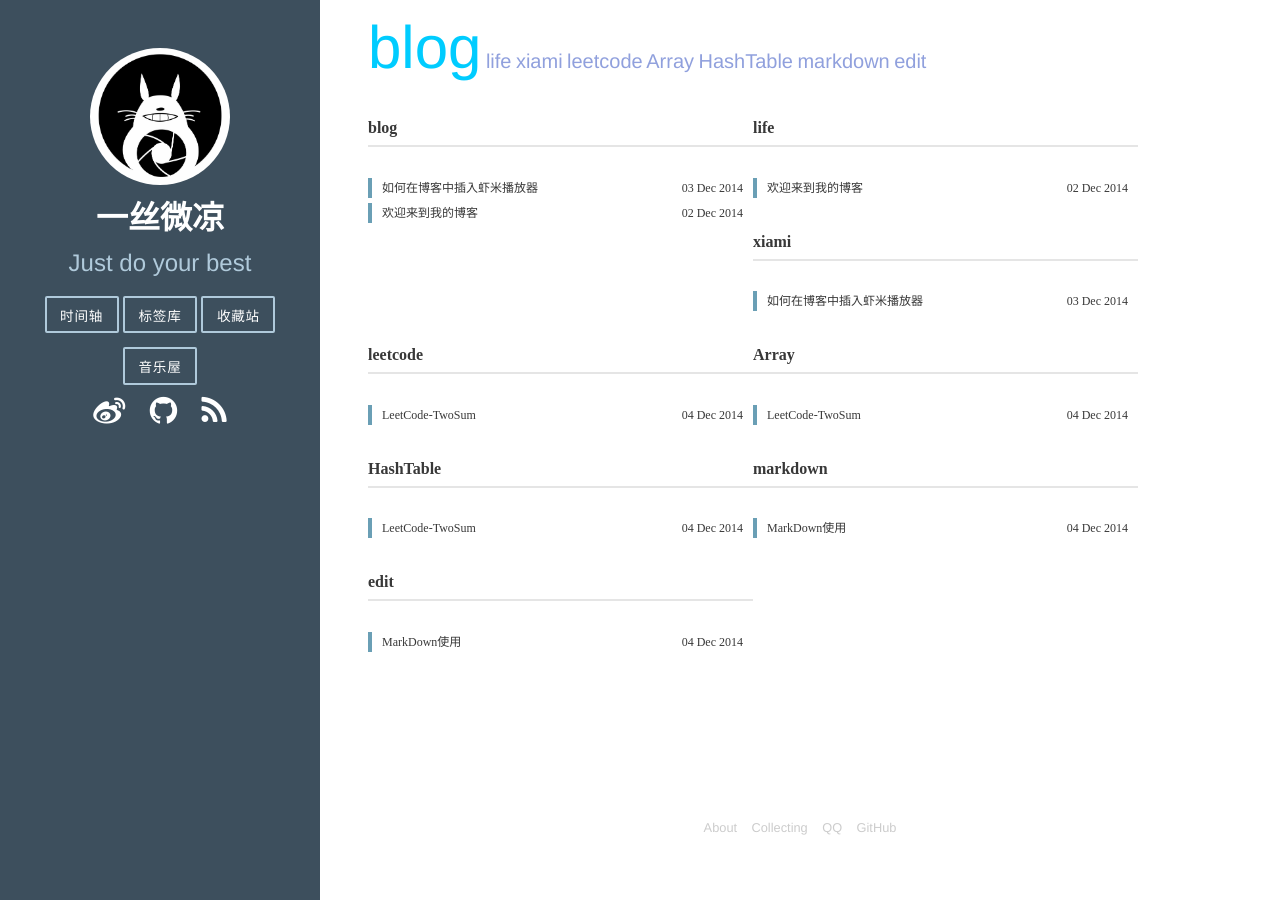
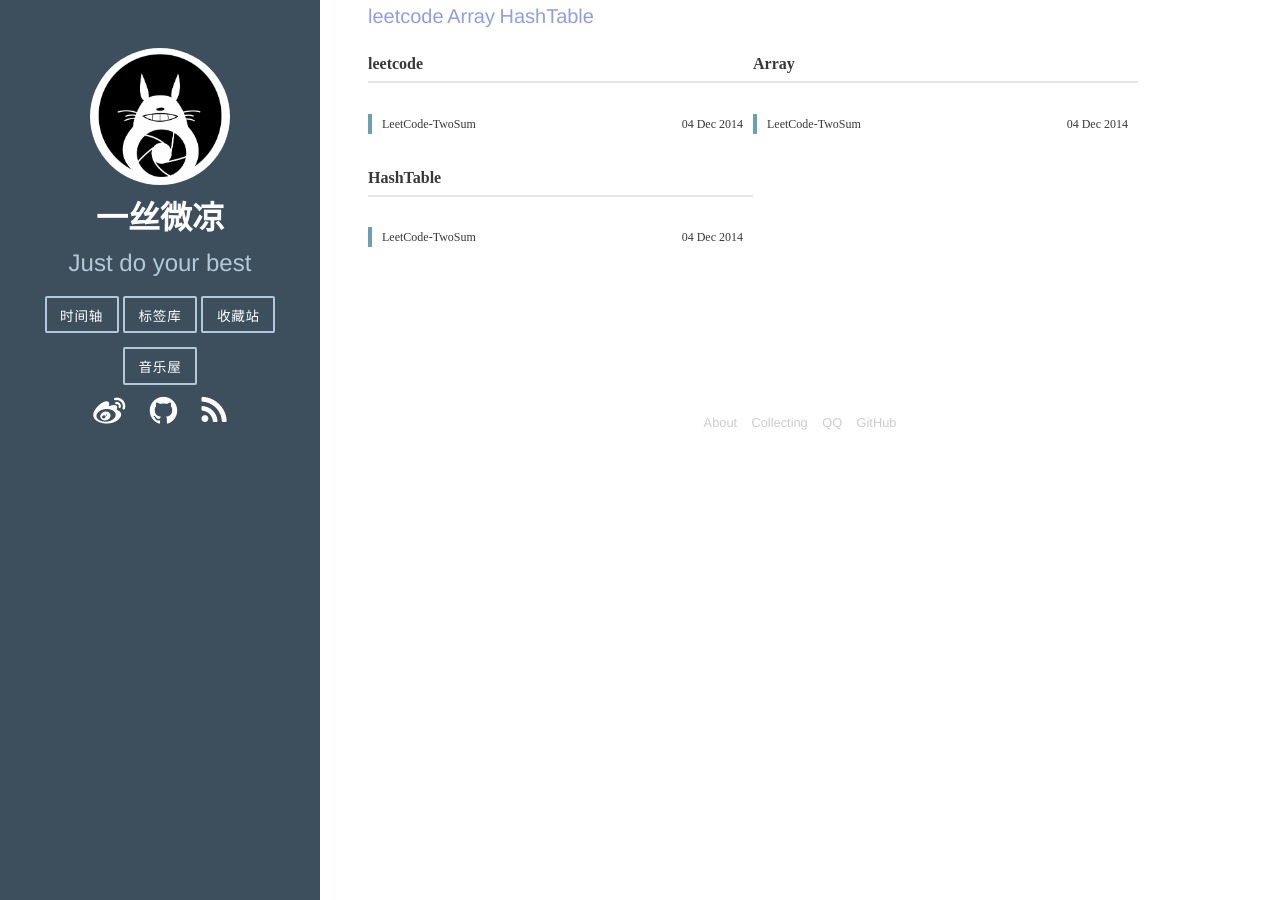
Before and after one commit to hexo2hexo/xwzpp.github.io, a Jekyll site: the page built from Public/tag.html, in a window 1280 px wide. Built offline with Jekyll 4.4.1, drawn with Linux system fonts in a browser that asks for light colours; Markdown is read by kramdown in place of the engine named in the settings; some of the changed lines change nothing that is shown.

Commit message:
2014-12-4

```diff
--- a/_posts/2014-12-02-welcome-to-my-blog.md
+++ /dev/null
@@ -1,26 +0,0 @@
----
-layout: post
-title:  欢迎来到我的博客
-description: "Welcoome to my blog"
-category: love
-avatarimg: "/img/touxiang.jpg"
-tags : [blog,life]
-duoshuo: true
----
-![](/img/welcome-to-my-blog/1.jpg)
->题记：这里有自己的成长，也有自己的期望。
-
-<!-- more -->
-
-##回望来时的路
-&emsp;&emsp;时光飞逝，转眼就已经是研二了，看着师兄们一个个辛苦的在找工作，感慨万分。回想自己在这几年中微不足道的努力，顿时感到一阵汗颜。
-偶然看到一篇博客中写道，很多事物和人,我们都会感慨原来的美好、遗憾的是后来才发现,后悔很多很多的东西，或许让我感觉到应该珍惜的是现在.
-
-##前行中的风景
-&emsp;&emsp;以前也弄过博客来记录自己的想法，但是一直未能坚持下来，如今“从操旧业”，看着以前写的博客，顿时发现自己成长了许多。从以前只会转载，到现在的会有自己的原创
-；从以前的随便写写，到现在的精心思考；也许是时候再次折腾折腾博客了。
-
-##山顶的远望
-&emsp;&emsp;生活不易，且行且珍惜。
-
-<embed src="http://www.xiami.com/widget/10863907_1773451930/singlePlayer.swf" type="application/x-shockwave-flash" width="257" height="33" wmode="transparent"></embed>
--- a/_posts/2014-12-03-insert-xiami-to-blog.md
+++ /dev/null
@@ -1,28 +0,0 @@
----
-layout: post
-title:	如何在博客中插入虾米播放器
-description: "在博客中插入虾米播放器"
-category: project
-avatarimg: "/img/insert-xiami-to-blog/touxiang.jpg"
-tags : [blog,xiami]
-duoshuo: true
----
->在博客中插入虾米播放器简单的方法主要分为以下三步:<br>
->1.搜索要插入的音乐<br>
->2.获取音乐播放器的flash代码<br>
->3.插入到指定的html文件中<br>
-
-<!-- more -->
-
-##搜索插入的音乐
-在搜索框中输入音乐名，得到如下的结果界面：<br>
-![](/img/insert-xiami-to-blog/1.jpg)
-
-##获取音乐播放器的代码
-然后点击“转帖”得到分享界面:<br>
-![](/img/insert-xiami-to-blog/2.jpg)
-
-##插入到html文件中
-点击复制html代码，将其直接插入到你的博客html代码中即可
-
-非常简便易行,妈妈再也不用担心我不能分享音乐了
--- a/_posts/2014-12-04-leetcode-two-sum.md
+++ b/_posts/2014-12-04-leetcode-two-sum.md
@@ -24,7 +24,7 @@
 ##解题思路
 该题是在给定一个数组中，搜索是否存在两个数的和等于给定的值。如果存在，则返回两个数的数组下标。如果采用“暴搜”，则时间复杂度为`O(n^2)`,为了降低时间复杂度，显然是需要在查询方面做文章，因此可以采用**散列**存储。
 
-散列是将给定的值转变为一个数组的下标，即散列码，然后在数组中存放值的List。在JAVA中,散列码的求解采用`HashCode()`函数。具有散列功能的`Collections`容器有以下四种:`HashMap`,`LinkedHashMap`,`HashSet`和`LinkedHashSet`，因此本文采用`HashMap`实现散列功能，是的时间复杂度变为`O(n)`。
+散列是将给定的值转变为一个数组的下标，即散列码，然后在数组中存放值的List。在JAVA中,散列码的求解采用`HashCode()`函数。具有散列功能的`Collections`容器有以下四种:`HashMap`,`LinkedHashMap`,`HashSet`和`LinkedHashSet`，因此本文采用`HashMap`实现散列功能，使得时间复杂度变为`O(n)`。
 
 ##算法代码
 代码采用JAVA实现：
--- a/_posts/2014-12-04-mark-down.md
+++ /dev/null
@@ -1,227 +0,0 @@
----
-layout: post
-title:  MarkDown使用
-description: "use markdown"
-category: markdown
-avatarimg: "/img/mark-down/touxiang.jpg"
-tags : [markdown,edit]
-duoshuo: true
----
-##引言
-MarkDown的目标是实现`易读易写`。它用来作为一种网络内容的写作语言。但是我们不是要用它来取代HTML，而是它能让文档更容易阅读、编写。
-
-参考图灵社区[MarkDown语言说明（详解版）][1]。
-<!-- more -->
-##标题
-MarkDown支持的标语语法有以下两种：`Setext`和`Atx`
-####Setext形式
-主要采用底线的形式表示，利用`=`(一级标题)和`-`(二级标题)，例如：
-
-    一级标题
-	=======
-
-	二级标题
-	-------
-
-任何数量的`=`和`-`都有效果。
-####Atx形式
-Atx形式是通过在前端加入1到6个`#`，从而对应到标题`h1`到`h6`，井字的数量决定了标题的级别，例如：
-
-	#这是h1标题
-
-	##这是h2标题
-
-	####这是h4标题
-##段落、换行和首行缩进
-**段落**是有一个以上相连接的行句组成，段落之间是以空行来进行切分（若一行只包含空白和tab,该行也被视为空行）
-
-**换行**在html中是采用`<br />`标签，在此是通过**行尾加上两个以上的空白构成**
-
-**首行缩进**是在行的最前端插入两个`$emsp;`,从而实现缩进两字。
-
-##区块引言
-MarkDown中的区块引言采用email形式，通过在每行前面添加`>`，例子：
-
-	>这是一个区块引言事例
-	>通过>符号来达到引言的效果。
-
-	>而且也允许只在整个段落的第一行
-	最前面加上>。
-
-当然，在区块中也存在级别的划分，即**引言的引言**，只要根据级别添加不同数量的`>`即可，例子：
-
-	>这里是第一级别
-	>
-	>>这里是第二级别，内嵌的引言
-	>
-	>返回第一级别
-
-在区块引言中也可以使用其他的MarkDown语法，包括标题，列表等，例子：
-
-	>##这是标题
-	>
-	>1.这是列表第一项
-	>2.这是列表第二项
-
-
-##列表
-在MarkDowm中支持有序列表和无序列表。
-
-####无序列表
-无序列表采用`*`,`+`或是`-`作为列表标记：
-
-	* 红
-	* 绿
-	* 蓝
-
-等价于：
-
-	+ 红
-	+ 绿
-	+ 蓝
-
-也等价于：
-
-	- 红
-	- 绿
-	- 蓝
-
-####有序列表
-有序列表采用数字后面接着一个英文句号`.`来表示：
-
-	1. 红
-	2. 绿
-	3. 蓝
-
-##程序代码区块
-和程序相关的写作或是语言原始代码通常会有排版好的程序代码区块，一般不希望采用文本的方式去排版，而是照原有的样子去显示。
-
-在MarkDown中建立程序代码区块很简单，只要简单地**缩进4个空白或是1个tab**即可，例子：
-
-{% highlight c++  %}
-#include<iostream>
-using namespace std;
-int main()
-{
-	cout<<"hello world"<<endl;
-	return 1;
-}
-{% endhighlight %}
-
-##分隔线
-可以在一行中使用**三个或以上的`*`,`-`或是`_`**来建立一个分割线，行内不能有其他东西，一下写法都可以建立分隔符：
-
-	***
-
-	******
-
-	---
-
-	________
-
-##链接
-MarkDown支持两种形式的链接语法，分别为**行内**和**参考**两种。
-####行内链接
-行内形式的链接，是在方块括号后面马上接着括号并插入网址链接，如果你还想要加上链接的title文字，只要在网址后面，用双引号把title文字包起来即可，例子，创建google的链接：
-
-	这里是搜索引擎[google](https://www.google.com)
-
-	这里是搜索引擎[google](https://www.google.com "Title")
-
-当然在上面的链接中可以使用本地的相对路径。
-####参考链接
-参考链接是使用另一个方括号接在链接文字的括号后面，在第二个方括号里面要填入用以辨识链接的标签：
-
-	这里是搜索引擎[google][1]
-	[1]:https://www.google.com
-
-	这里是搜索引擎[google][1]
-	[1]:https://www.google.com "Title"
-
-默认的链接标签功能可以省略指定链接标签，在这种情况下，**链接标签和链接文字会视为相同**，例子：
-
-	这里是搜索引擎[google][]
-	[google]:https://www.google.com
-
-链接的定义可以放在文档中的任何一个地方，可以直接放在链接出现段落的后面，也可以把它放在文档最后面，就像是批注一样。
-
-	I get 10 times more traffic from [Google] [1] than from
-	[Yahoo] [2] or [MSN] [3].
-
-  	[1]: http://google.com/        "Google"
- 	[2]: http://search.yahoo.com/  "Yahoo Search"
-  	[3]: http://search.msn.com/    "MSN Search"
-##自动链接
-MarkDown也支持比较简短的自动链接形式来处理网址和电子邮件信箱，只需要使用**方括号**包起来，例如：
-
-	<http://www.google.com>
-
-	MarkDown会转换成下面的html代码：
-	<a href="http://www.google.com">http://www.google.com</a>
-
-##强调
-MarkDown中使用`*`和`_`作为标记强调字词的符号，主要分为**_倾斜_**和**加粗**。
-####倾斜
-用一个`*`或`_`包围的字词会被变成倾斜，从而在html中被`<em>`标签包围，例子：
-
-	*倾斜*
-
-	_倾斜_
-
-####加粗
-用两个`*`或`_`包围的字词会被加粗，从而在html中被`<strong>`标签包围，例子：
-
-	**加粗**
-
-	__加粗__
-
-如果要在文字前后直接插入普通的星号或底线，可以用反斜杠：
-
-	\*普通的文本\*
-
-##图片引用
-MarkDown中采用和链接相似的语法来标记图片，同样也允许两种样式：**行内**和**参考**。
-####行内
-行内的语法和链接很相似，只是在最前端加上了一个`!`符号，例子：
-
-	![Alt text](/path/img/test.jpg)
-
-	![Alt text](/path/img/test.jpg "title")
-
-####参考
-参考的语法如下所示：
-
-	![Alt text][1]
-	[1]:/path/img/test.jpg
-
-	![Alt text][1]
-	[1]:/path/img/test.jpg "title"
-
-但是，到目前为止，在MarkDown中无法指定图片的宽和高，如果需要的话，可以使用普通的`<img>`标签。
-##转义字符
-如果想在MarkDown中插入以下的普通的符号，需要使用`\`进行转义:
-
-	\   反斜杠  --> \\
-	`   反引号  --> \`
-	*   星号    --> \*
-	_   底线    --> \_
-	{}  大括号  --> \{  \}
-	[]  方括号  --> \[  \]
-	()  括号    --> \(  \)
-	#   井字号  --> \#
-	+   加号    --> \+
-	-   减号    --> \-
-	.   英文句点 --> \.
-	!   惊叹号  --> \!
-
-##MarkDown编辑器
-####在线编辑器
-[Cmd Markdown][2]
-[Stackedit][3]
-####本地编辑器
-[MarkdownPad][4]
-
-[1]:http://www.ituring.com.cn/article/504
-[2]:http://www.zybuluo.com/mdeditor
-[3]:http://stackedit.io/
-[4]:http://markdownpad.com/
```
